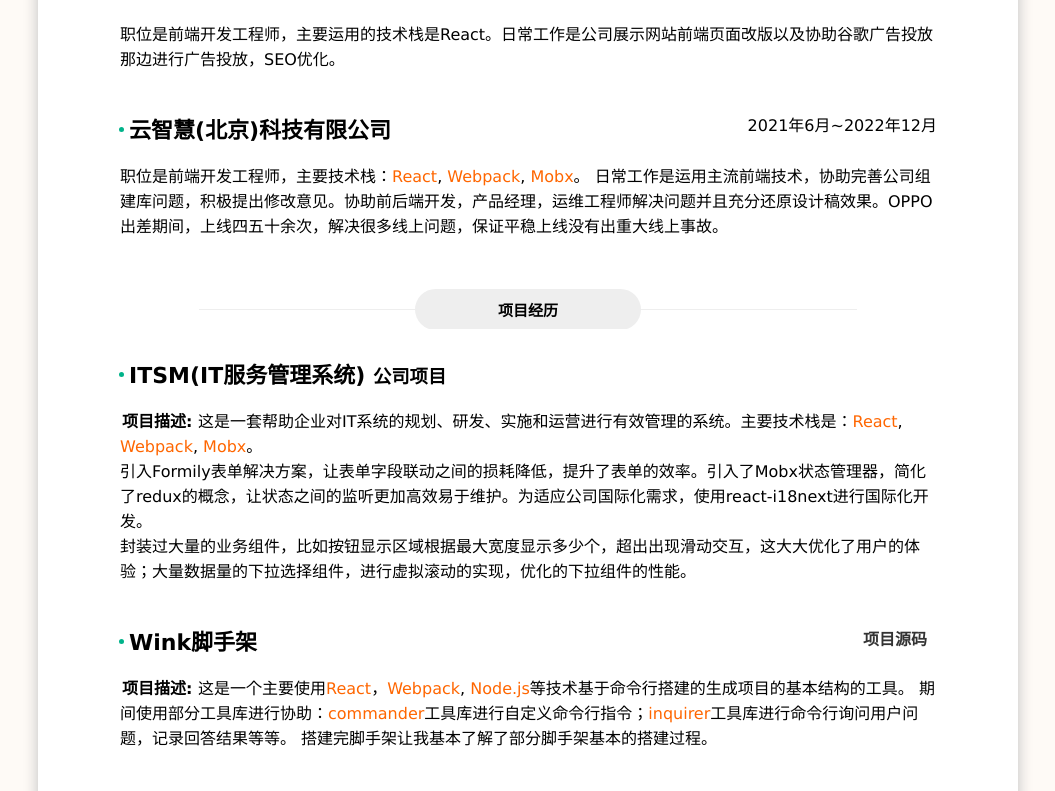
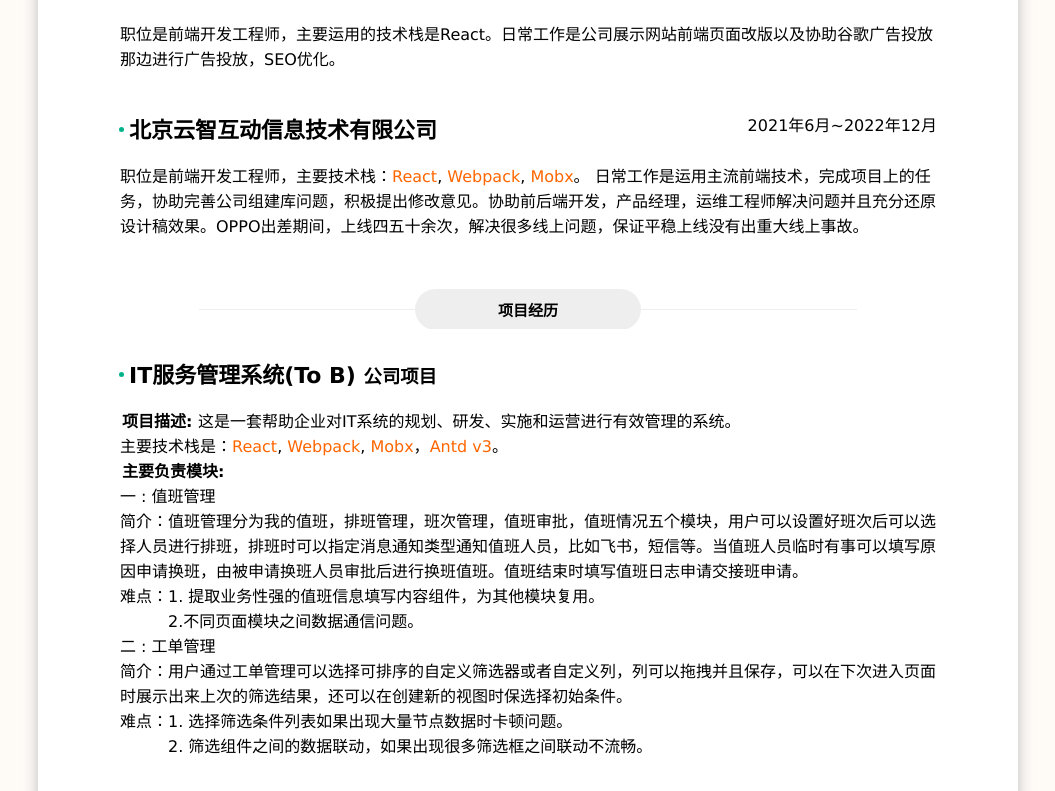
Before and after one commit to samuel-xiangpeng/display-resume, a React (Create React App) app: page /#/resume in a window 1280 px wide. Shown: the part 549-1340 px from the top of the page, without its empty margins (112-1167 px from the left). Built offline with nearby package versions, Linux system fonts and the light colour scheme; a small style sheet from the web is missing.

Commit message:
项目描述修改

```diff
--- a/src/Resume.js
+++ b/src/Resume.js
@@ -23,7 +23,7 @@ const Resume = function () {
                 </section>
                 <section className="info">
                     <h2>男 /1998年08</h2>
-                    <h2>北方民族大学·本科/2021年毕业</h2>
+                    <h2>北方民族大学·本科/2017.09 - 2021.06</h2>
                 </section>
                 <section className="contact">
                     <ul>
@@ -55,10 +55,10 @@ const Resume = function () {
                         </div>
                         <div className="item">
                             <header className='item-hd'>
-                                <h3><i className='dot' />云智慧(北京)科技有限公司</h3>
+                                <h3><i className='dot' />北京云智互动信息技术有限公司</h3>
                                 <div className='time'>2021年6月~2022年12月</div>
                             </header>
-                            <div className="item-bd"><p>职位是前端开发工程师，主要技术栈：<strong>React</strong>, <strong>Webpack</strong>, <strong>Mobx</strong>。 日常工作是运用主流前端技术，协助完善公司组建库问题，积极提出修改意见。协助前后端开发，产品经理，运维工程师解决问题并且充分还原设计稿效果。OPPO出差期间，上线四五十余次，解决很多线上问题，保证平稳上线没有出重大线上事故。</p></div>
+                            <div className="item-bd"><p>职位是前端开发工程师，主要技术栈：<strong>React</strong>, <strong>Webpack</strong>, <strong>Mobx</strong>。 日常工作是运用主流前端技术，完成项目上的任务，协助完善公司组建库问题，积极提出修改意见。协助前后端开发，产品经理，运维工程师解决问题并且充分还原设计稿效果。OPPO出差期间，上线四五十余次，解决很多线上问题，保证平稳上线没有出重大线上事故。</p></div>
                         </div>
                     </div>
                 </section>
@@ -76,7 +76,7 @@ const Resume = function () {
                     <div className="section-bd">
                         <div className="item">
                             <header className='item-hd'>
-                                <h3><i className='dot' />ITSM(IT服务管理系统) <small>公司项目</small></h3>
+                                <h3><i className='dot' />IT服务管理系统(To B) <small>公司项目</small></h3>
                                 {/*<div className='links'>*/}
                                     {/*<a rel="noreferrer" href="https://github.com/samuel-xiangpeng/wink-cli" target='_blank'>项目源码</a>*/}
                                     {/*<a rel="noreferrer" href="#/resume" target='_blank'>项目演示</a>*/}
@@ -84,9 +84,19 @@ const Resume = function () {
                             </header>
                             <div className="item-bd">
                                 <span>项目描述: </span>
-                                这是一套帮助企业对IT系统的规划、研发、实施和运营进行有效管理的系统。主要技术栈是：<strong>React</strong>, <strong>Webpack</strong>, <strong>Mobx</strong>。
-                                <p>引入Formily表单解决方案，让表单字段联动之间的损耗降低，提升了表单的效率。引入了Mobx状态管理器，简化了redux的概念，让状态之间的监听更加高效易于维护。为适应公司国际化需求，使用react-i18next进行国际化开发。</p>
-                                <p>封装过大量的业务组件，比如按钮显示区域根据最大宽度显示多少个，超出出现滑动交互，这大大优化了用户的体验；大量数据量的下拉选择组件，进行虚拟滚动的实现，优化的下拉组件的性能。</p>
+                                这是一套帮助企业对IT系统的规划、研发、实施和运营进行有效管理的系统。
+                                <p>主要技术栈是：<strong>React</strong>, <strong>Webpack</strong>, <strong>Mobx</strong>，<strong>Antd v3</strong>。</p>
+                                <p><span>主要负责模块: </span></p>
+                                <p> 一 : 值班管理</p>
+                                <p>简介：值班管理分为我的值班，排班管理，班次管理，值班审批，值班情况五个模块，用户可以设置好班次后可以选择人员进行排班，排班时可以指定消息通知类型通知值班人员，比如飞书，短信等。当值班人员临时有事可以填写原因申请换班，由被申请换班人员审批后进行换班值班。值班结束时填写值班日志申请交接班申请。</p>
+                                <p>难点：1. 提取业务性强的值班信息填写内容组件，为其他模块复用。</p>
+                                <p style={{marginLeft: "48px"}}>2.不同页面模块之间数据通信问题。</p>
+                                <p> 二 : 工单管理</p>
+                                <p>简介：用户通过工单管理可以选择可排序的自定义筛选器或者自定义列，列可以拖拽并且保存，可以在下次进入页面时展示出来上次的筛选结果，还可以在创建新的视图时保选择初始条件。</p>
+                                <p>难点：1. 选择筛选条件列表如果出现大量节点数据时卡顿问题。</p>
+                                <p style={{marginLeft: "48px"}}>2. 筛选组件之间的数据联动，如果出现很多筛选框之间联动不流畅。</p>
+                                {/* 引入Formily表单解决方案，让表单字段联动之间的损耗降低，提升了表单的效率。引入了Mobx状态管理器，简化了redux的概念，让状态之间的监听更加高效易于维护。为适应公司国际化需求，使用react-i18next进行国际化开发。 */}
+                                {/*<p>封装过大量的业务组件，比如按钮显示区域根据最大宽度显示多少个，超出出现滑动交互，这大大优化了用户的体验；大量数据量的下拉选择组件，进行虚拟滚动的实现，优化的下拉组件的性能。</p>*/}
                             </div>
                         </div>
                         {/* Wink脚手架 */}
```
